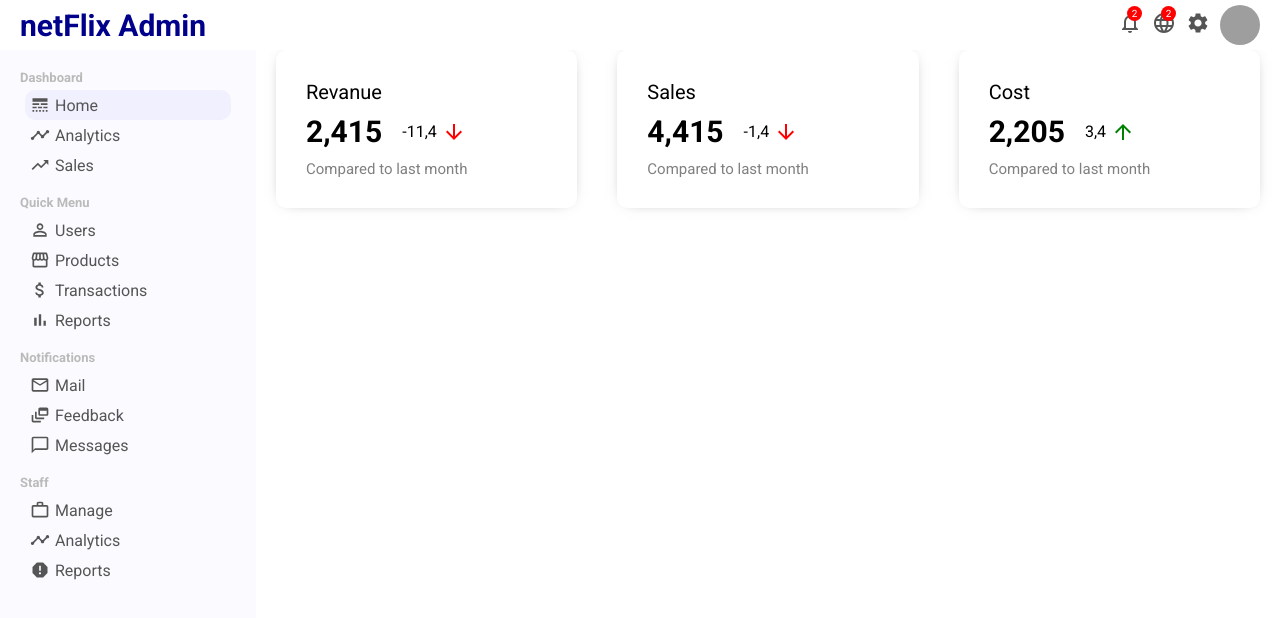
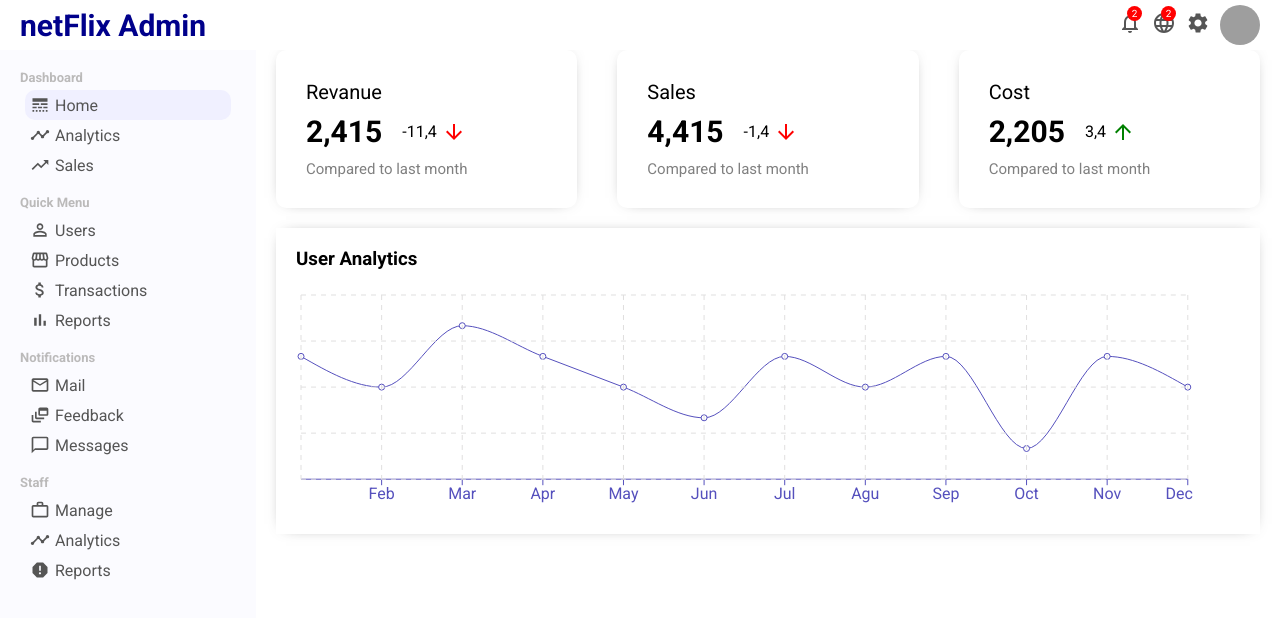
Before and after one commit to burakorkmez/netflix-mern-admin, a React (Create React App) app: page / in a window 1280 px wide. Shown: the top 618 px of the page. Built offline with nearby package versions, Linux system fonts and the light colour scheme; grey boxes are pictures that could not be loaded.

Commit message:
Chart added

```diff
--- a/src/components/chart/Chart.js
+++ b/src/components/chart/Chart.js
@@ -0,0 +1,25 @@
+import './chart.css';
+import {
+	LineChart,
+	Line,
+	XAxis,
+	CartesianGrid,
+	Tooltip,
+	ResponsiveContainer,
+} from 'recharts';
+
+export default function Chart({ title, data, dataKey, grid }) {
+	return (
+		<div className="chart">
+			<h3 className="chartTitle">{title}</h3>
+			<ResponsiveContainer width="95%" aspect={4 / 1}>
+				<LineChart data={data}>
+					<XAxis dataKey="name" stroke="#5550bd" />
+					<Line type="monotone" dataKey={dataKey} stroke="#5550bd" />
+					<Tooltip />
+					{grid && <CartesianGrid stroke="#e0dfdf" strokeDasharray="5 5" />}
+				</LineChart>
+			</ResponsiveContainer>
+		</div>
+	);
+}
--- a/src/components/chart/chart.css
+++ b/src/components/chart/chart.css
@@ -0,0 +1,10 @@
+.chart {
+	margin: 20px;
+	padding: 20px;
+	-webkit-box-shadow: 0px 0px 15px -10px rgba(0, 0, 0, 0.75);
+	box-shadow: 0px 0px 15px -10px rgba(0, 0, 0, 0.75);
+}
+
+.chartTitle {
+	margin-bottom: 20px;
+}
--- /dev/null
+++ b/src/dummyData.js
@@ -0,0 +1,50 @@
+export const userData = [
+	{
+		name: 'Jan',
+		'Active User': 4000,
+	},
+	{
+		name: 'Feb',
+		'Active User': 3000,
+	},
+	{
+		name: 'Mar',
+		'Active User': 5000,
+	},
+	{
+		name: 'Apr',
+		'Active User': 4000,
+	},
+	{
+		name: 'May',
+		'Active User': 3000,
+	},
+	{
+		name: 'Jun',
+		'Active User': 2000,
+	},
+	{
+		name: 'Jul',
+		'Active User': 4000,
+	},
+	{
+		name: 'Agu',
+		'Active User': 3000,
+	},
+	{
+		name: 'Sep',
+		'Active User': 4000,
+	},
+	{
+		name: 'Oct',
+		'Active User': 1000,
+	},
+	{
+		name: 'Nov',
+		'Active User': 4000,
+	},
+	{
+		name: 'Dec',
+		'Active User': 3000,
+	},
+];
--- a/src/pages/home/Home.js
+++ b/src/pages/home/Home.js
@@ -1,10 +1,17 @@
+import Chart from '../../components/chart/Chart';
 import FeaturedInfo from '../../components/featuredInfo/FeaturedInfo';
 import './home.css';
-
+import { userData } from '../../dummyData';
 export default function Home() {
 	return (
 		<div className="home">
 			<FeaturedInfo />
+			<Chart
+				data={userData}
+				title={'User Analytics'}
+				grid
+				dataKey="Active User"
+			/>
 		</div>
 	);
 }
```
